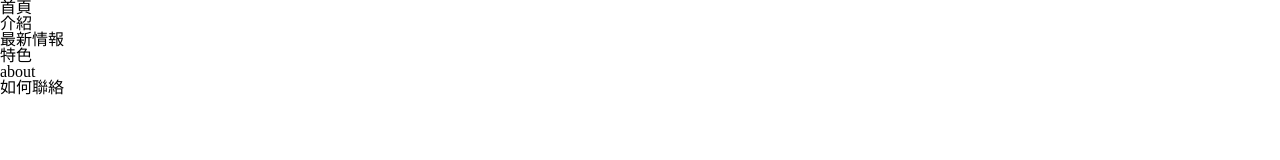
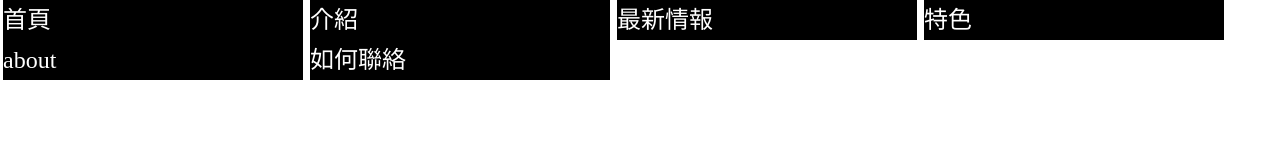
Before and after one commit to TWLighting/TWLighting.github.io, a plain HTML site: page index.htm in a window 1280 px wide. Drawn offline with nearby package versions, Linux system fonts and the light colour scheme.

Commit message:
update index.htm

```diff
--- a/index.htm
+++ b/index.htm
@@ -10,10 +10,16 @@
 	<style>
 		.list{
 			width: 100%;
-			height:40px;
 		}
 		.list li{
+			display: inline-block;
 			width:300px;
+			height:40px;
+			margin-left: 3px;
+			background: #000;
+			color: #fff;
+			font-size:24px;
+			line-height: 40px;
 		}
 	</style>
 </head>
```
